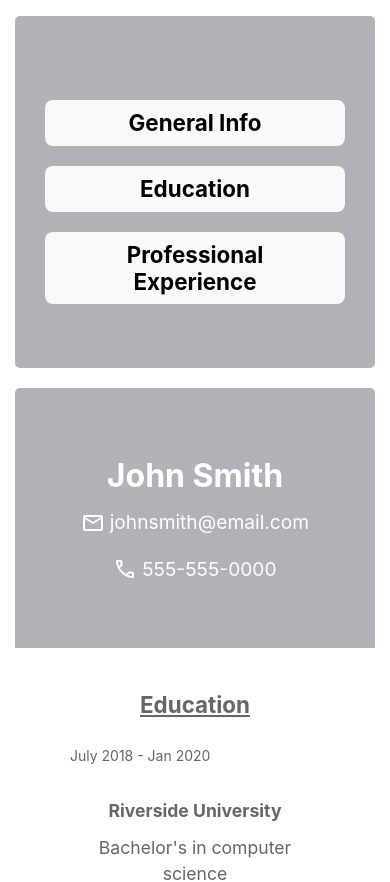
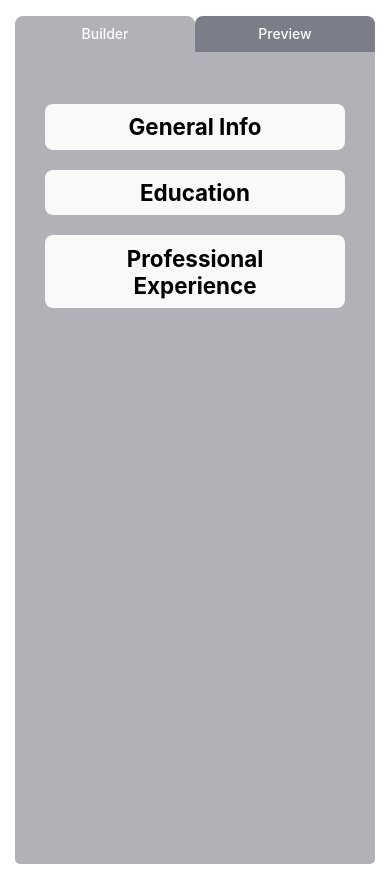
Before and after one commit to TCdotmake/cv-builder, a React (Vite) app: page / in a window 390 px wide. Shown: the top 882 px of the page. Built offline with nearby package versions, Linux system fonts and the light colour scheme.

Commit message:
more focus on css for mobile view

```diff
--- a/src/App.css
+++ b/src/App.css
@@ -4,6 +4,8 @@
   text-align: center;
   font-size: 14px;
   box-sizing: border-box;
+  --primary: #b0b2b8;
+  --darker: #7b7e88;
 }
 
 * {
--- a/src/App.jsx
+++ b/src/App.jsx
@@ -7,6 +7,7 @@ import example from "./example";
 import { css } from "@emotion/react";
 import { center, column, flex, row } from "./flexstyle";
 import { screen400 } from "./responsive";
+import { selectedTab, tabBtn } from "./btn";
 
 const maincss = css`
   display: grid;
@@ -22,24 +23,75 @@ const maincss = css`
   @media screen and (max-width: 950px) {
     grid-template-columns: 360px 360px;
   }
-  @media screen and (max-width: 500px) {
+  @media screen and (max-width: 739px) {
     ${flex}
     ${column}
     ${center}
+    gap: 0;
+    > *:nth-child(2) {
+      border-top-left-radius: 0;
+      border-top-right-radius: 0;
+    }
   }
 `;
 
 function App() {
   const [info, setinfo] = useState({ ...example.info });
-
   function updateInfo(key, value) {
     setinfo({ ...info, [key]: value });
   }
-
   const [edu, setedu] = useState({ ...example.edu });
   const [prof, setprof] = useState({ ...example.prof });
+  const [builder, setBuilder] = useState(true);
+  const [preview, setPreview] = useState(false);
+  const [tabs, setTabs] = useState(true);
+
+  function handleMobileView() {
+    if (window.innerWidth < 740) {
+      setTabs(true);
+      setPreview(false);
+    } else {
+      setTabs(false);
+      setPreview(true);
+      setBuilder(true);
+    }
+  }
+
+  const builderView = () => {
+    setPreview(false);
+    setBuilder(true);
+  };
+  const previewView = () => {
+    setBuilder(false);
+    setPreview(true);
+  };
+
+  window.addEventListener("load", () => {
+    handleMobileView();
+  });
+  window.addEventListener("resize", () => {
+    handleMobileView();
+  });
   return (
     <main css={maincss}>
+      {tabs && (
+        <div>
+          <button
+            css={(builder && selectedTab) || tabBtn}
+            onClick={builderView}
+          >
+            Builder
+          </button>
+          <button
+            css={(preview && selectedTab) || tabBtn}
+            onClick={previewView}
+          >
+            Preview
+          </button>
+        </div>
+      )}
+
+      {builder && (
         <Builder
           updateInfo={updateInfo}
           edu={edu}
@@ -48,7 +100,8 @@ function App() {
           setedu={setedu}
           setprof={setprof}
         />
-      <Preview info={info} edu={edu} prof={prof} />
+      )}
+      {preview && <Preview info={info} edu={edu} prof={prof} />}
     </main>
   );
 }
--- a/src/Builder.jsx
+++ b/src/Builder.jsx
@@ -10,12 +10,15 @@ const buildercss = css`
   ${flex}
   ${column}
   background: #b0b2b8;
-  padding: 4rem 0;
+  padding: 2rem 0;
   > * {
     ${flex}
     ${column}
     ${center}
     gap: 1rem;
+  }
+  @media screen and (max-width: 739px) {
+    height: calc(100vh - 2rem);
   }
 `;
 
--- a/src/GeneralInfo.jsx
+++ b/src/GeneralInfo.jsx
@@ -4,11 +4,15 @@ import { flex, row, center, column } from "./flexstyle";
 import { screen400 } from "./responsive";
 
 const gencss = css`
-  padding: 4rem 0;
+  padding: 2rem 0;
   background: #b0b2b8;
   color: white;
   border-top-left-radius: 5px;
   border-top-right-radius: 5px;
+  @media screen and (max-width: 739px) {
+    border-top-left-radius: 0;
+    border-top-right-radius: 0;
+  }
 `;
 
 const namecss = css`
--- a/src/btn.js
+++ b/src/btn.js
@@ -10,4 +10,22 @@ const entrybtn = css`
   margin-top: 10px;
 `;
 
-export { titlebtn, entrybtn };
+const tabBtn = css`
+  width: 180px;
+  margin-bottom: 0;
+  background: #7b7e88;
+  color: white;
+  border-bottom-left-radius: 0;
+  border-bottom-right-radius: 0;
+`;
+
+const selectedTab = css`
+  width: 180px;
+  margin-bottom: 0;
+  color: white;
+  border-bottom-left-radius: 0;
+  border-bottom-right-radius: 0;
+  background: var(--primary);
+`;
+
+export { titlebtn, entrybtn, tabBtn, selectedTab };
```
Lines whose indentation alone changed are shown as unchanged.
